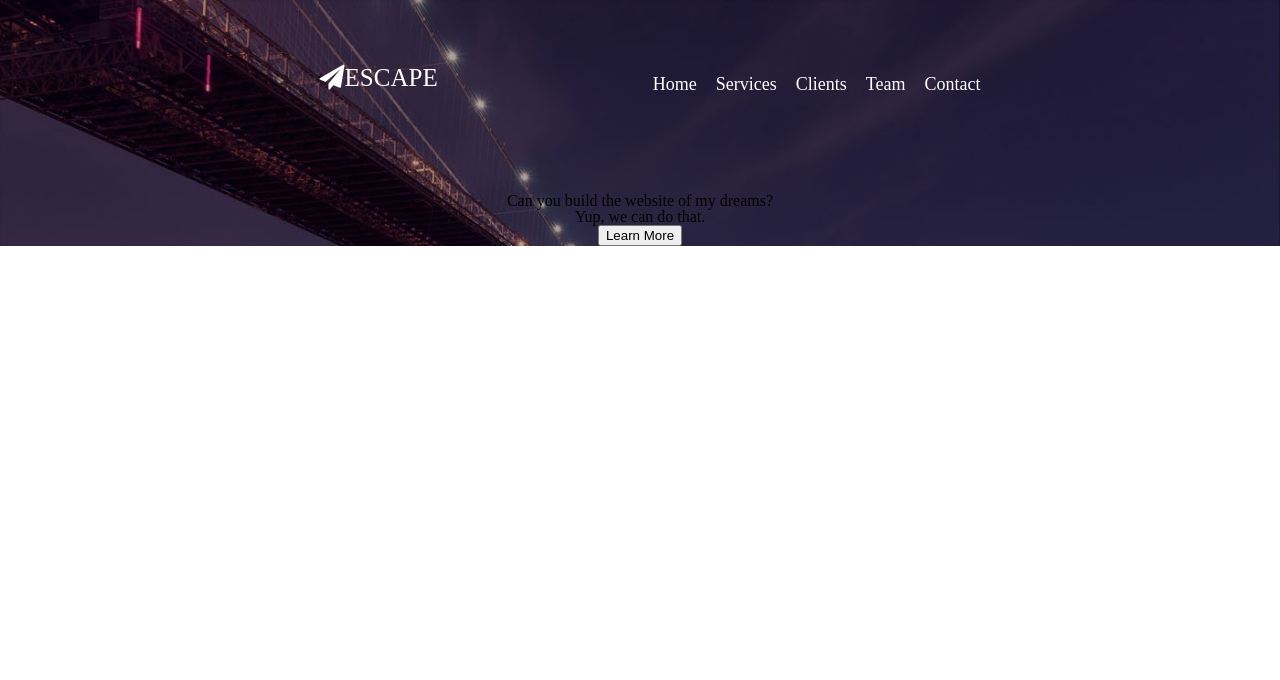
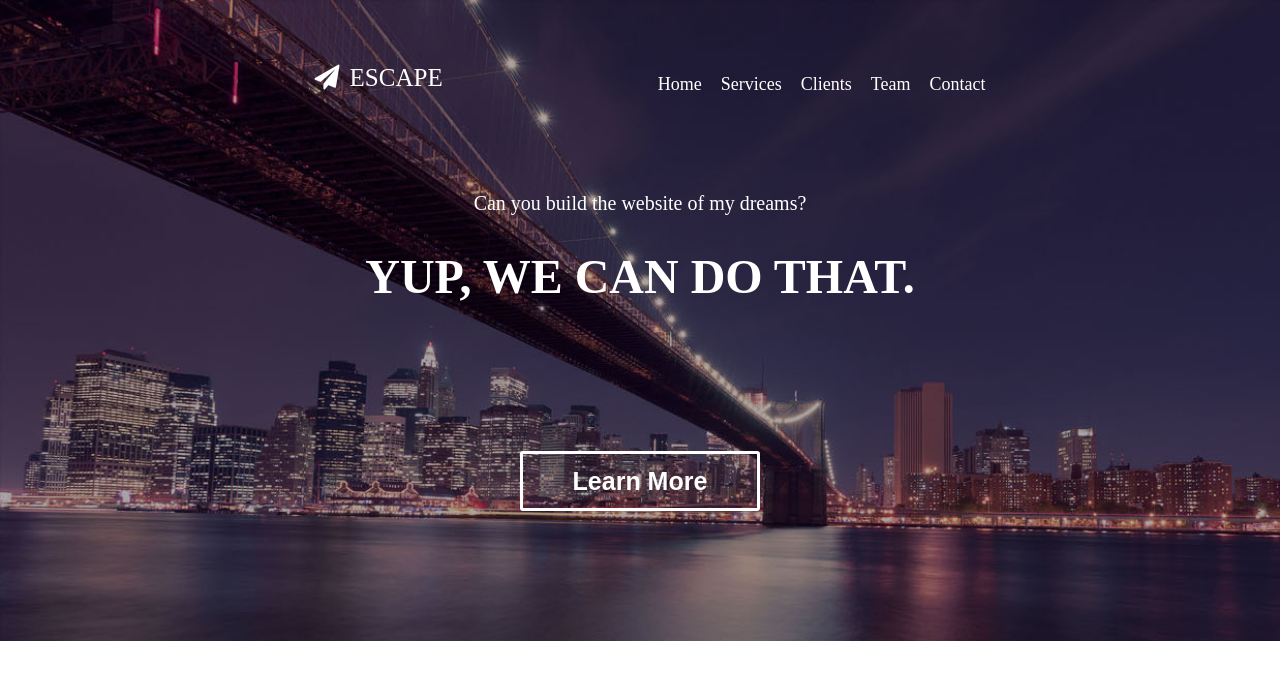
Before and after one commit to GeekHub-Frontend-CMS-8/Titchenko_Oleksii_hw8, a plain HTML site: page app/index.html in a window 1280 px wide. Drawn offline with Linux system fonts and the light colour scheme.

Commit message:
section header small win

```diff
--- a/app/sass/_header.scss
+++ b/app/sass/_header.scss
@@ -5,6 +5,7 @@
   background-size: cover;
   max-width: 100%;
   text-align: center;
+  color: #ffffff;
 
   .header__section {
     margin: auto;
@@ -14,20 +15,19 @@
     flex-direction: row;
     padding-top: 65px;
     justify-content: space-between;
+    color: #ffffff;
 
 
     .header__logo {
       display: flex;
       padding-left: 20px;
       padding-right: 200px;
-
       font-size: 25px;
       font-weight: 400;
       text-transform: uppercase;
       text-decoration: none;
       color: #ffffff;
     }
-
       .header__menu a {
         display: inline-flex;
         align-items: flex-end;
@@ -40,42 +40,53 @@
         font-weight: 500;
         text-decoration: none;
       }
+
+  }
+}
+.fa-paper-plane {
+  margin-right: 10px;
+}
       .header__text {
         display: inline-block;
         text-align: center;
         margin-left: auto;
         margin-right: auto;
+      }
 
-        .header__text h2 {
+        .head h2 {
           color: #ffffff;
           /*font-family:*/
-          font-size: 32px;
+          font-size: 20px;
           font-weight: 300;
         }
           .header__text h1 {
             padding: 40px 0 65px;
             color: #ffffff;
             /*font-family: */
-            font-size: 20vw;
+            font-size: 48px;
             font-weight: 700;
             text-transform: uppercase;
           }
-            .header__text button {
+              button {
               margin: auto;
-              padding: 20px 20px;
+
+              margin-top: 85px;
+              margin-bottom: 130px;
               outline: none;
+                width: 240px;
+                height: 60px;
+                align-items: center;
+
               border: 3px solid #fff;
               border-radius: 3px;
               color: #ffffff;
               /*font-family:;*/
               font-size: 25px;
               font-weight: 700;
-              background-color: rgba(0, 0, 0, 0);
+              background-color: transparent;
+                /*rgba(0, 0, 0, 0);*/
             }
               .header__text button:hover {
                 background-color: rgba(235, 235, 235, 0.16);
                 cursor: pointer;
               }
-      }
-  }
-}
```
Also changed, not shown: app/css/style.css.
